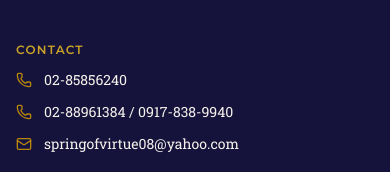
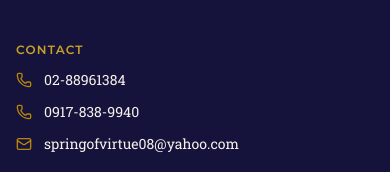
Before and after one commit to MDL-72/svis_next, a Next.js app: page / in a window 390 px wide. Shown: the part 4900-5072 px from the top of the page. Built offline with nearby package versions, Linux system fonts and the light colour scheme.

Commit message:
fix: correct phone numbers in footer components

```diff
--- a/components/footer/footer.jsx
+++ b/components/footer/footer.jsx
@@ -28,11 +28,11 @@ export default function Footer() {
               height={25}
               width={100}
             />
-            <span>02-85856240</span>
+            <span>02-88961384</span>
           </div>
           <div className={styles["footer__contacts__item"]}>
             <Image src={"/phone.png"} alt="map_pin" height={25} width={100} />
-            <span>02-88961384 / 0917-838-9940</span>
+            <span>0917-838-9940</span>
           </div>
           <div className={styles["footer__contacts__item"]}>
             <Image src={"/email.png"} alt="map_pin" height={25} width={100} />
--- a/components/layout/site-footer.tsx
+++ b/components/layout/site-footer.tsx
@@ -25,11 +25,11 @@ export default function SiteFooter() {
           </p>
           <div className="flex items-center gap-3">
             <Phone className="h-4 w-4 shrink-0 text-gold" aria-hidden />
-            <span>02-85856240</span>
+            <span>02-88961384</span>
           </div>
           <div className="flex items-center gap-3">
             <Phone className="h-4 w-4 shrink-0 text-gold" aria-hidden />
-            <span>02-88961384 / 0917-838-9940</span>
+            <span>0917-838-9940</span>
           </div>
           <div className="flex items-center gap-3">
             <Mail className="h-4 w-4 shrink-0 text-gold" aria-hidden />
```
